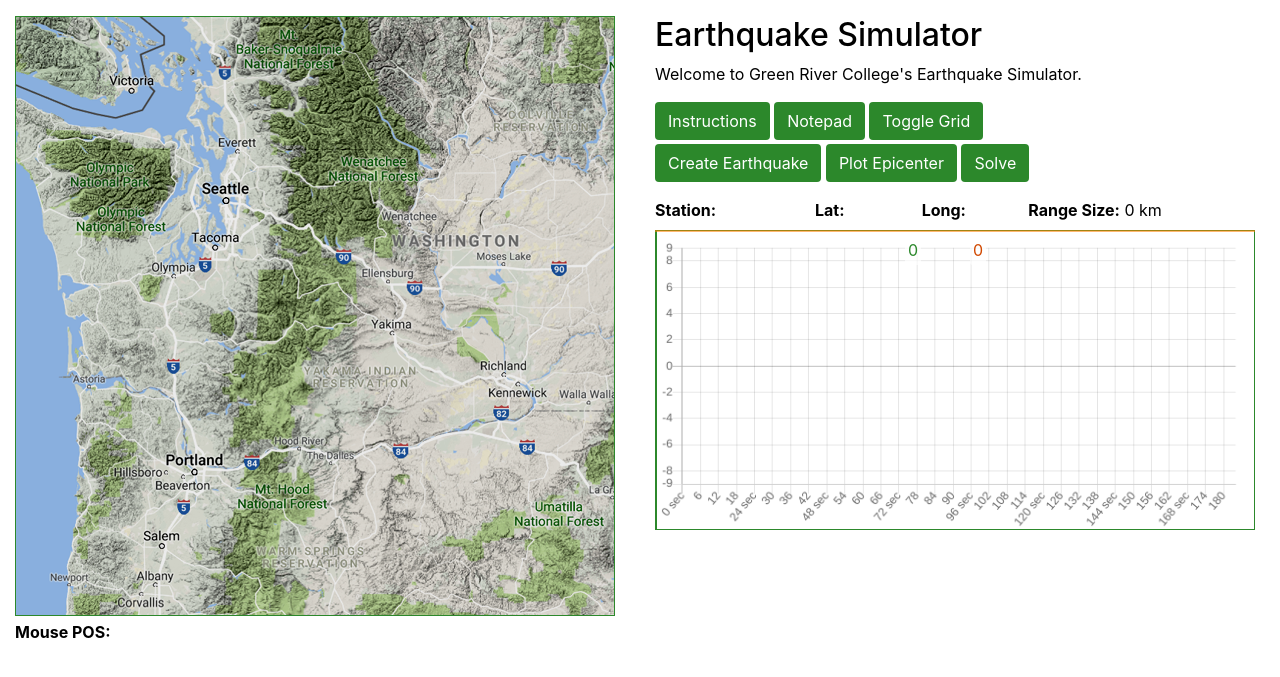
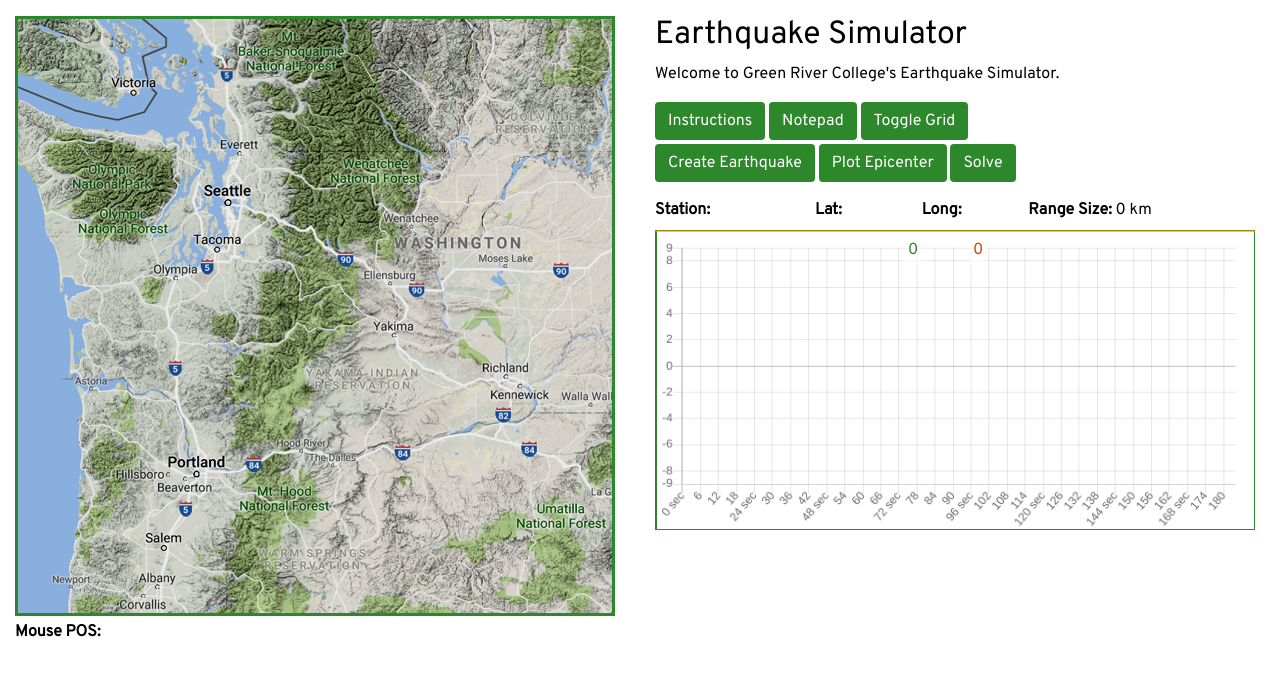
Before and after one commit to E-mishkin/EarthMakers, a PHP site: page / in a window 1280 px wide. Shown: the top 677 px of the page. Run offline with PHP 8.4, Linux system fonts and the light colour scheme; some libraries are stand-ins or nearby versions.

Commit message:
Added styles: font and favicon

```diff
--- a/assets/css/styles.css
+++ b/assets/css/styles.css
@@ -10,6 +10,7 @@ gray: #525252
 body{
     background-color: #fff;
     color: #000000;
+    font-family: 'Overpass', sans-serif;
 }
 
 .chartStyle{
@@ -53,7 +54,7 @@ body{
     height: 600px;
     width: 600px;
     z-index: -1;
-    border: solid 1px #2c882b;
+    border: solid 3px #2c882b;
     user-select: none;
     box-sizing: border-box;
 
--- a/index.html
+++ b/index.html
@@ -6,8 +6,11 @@
         <meta name="viewport" content="width=device-width, initial-scale=1">
 
         <link rel="stylesheet" href="https://stackpath.bootstrapcdn.com/bootstrap/4.1.0/css/bootstrap.min.css" integrity="sha384-9gVQ4dYFwwWSjIDZnLEWnxCjeSWFphJiwGPXr1jddIhOegiu1FwO5qRGvFXOdJZ4" crossorigin="anonymous">
-
         <link rel="stylesheet" href="assets/css/styles.css" type="text/css">
+        <!-- Favicon -->
+        <link rel="icon" type="image/png" href="assets/images/favicon.png">
+        <!-- Font -->
+        <link href="https://fonts.googleapis.com/css2?family=Overpass&display=swap" rel="stylesheet">
     </head>
     <body>
         <div class="container-fluid">
```
Also changed, not shown: assets/images/favicon.png (added).
